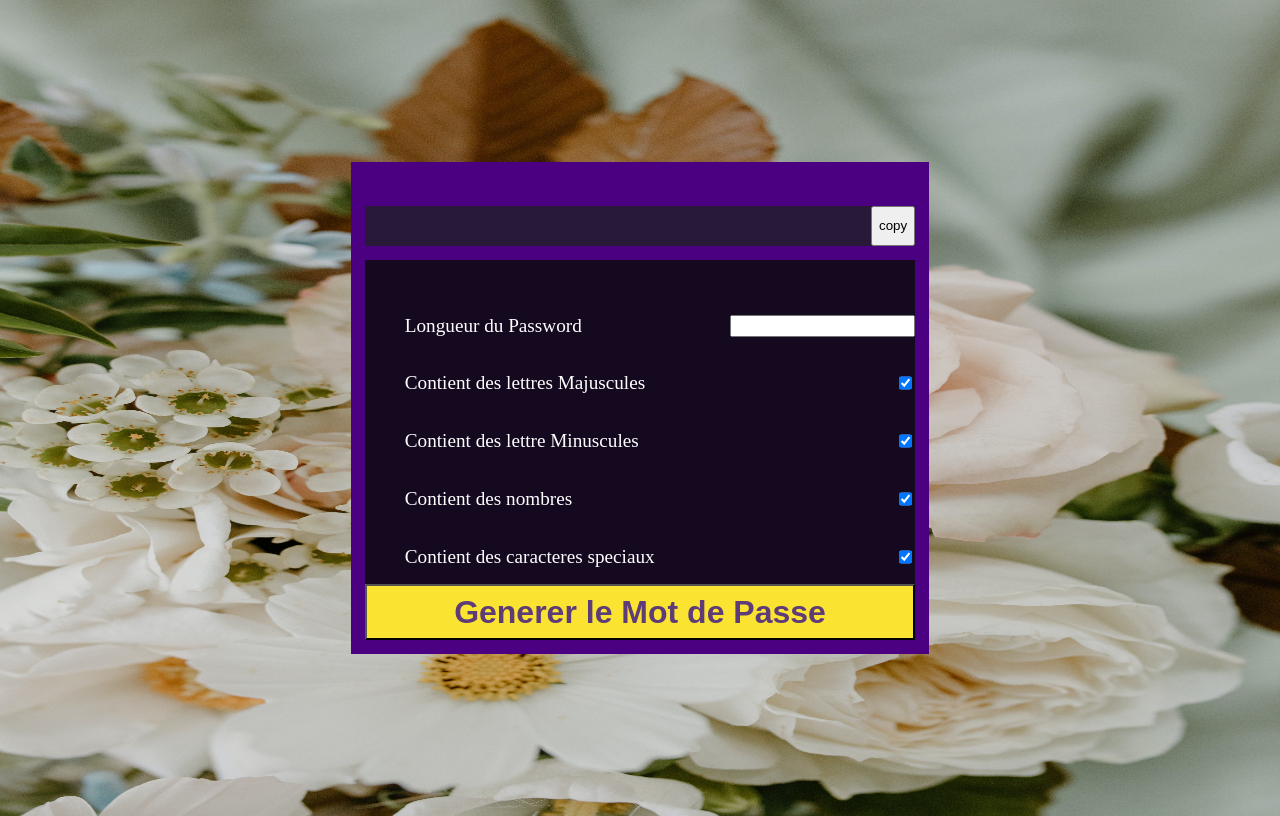
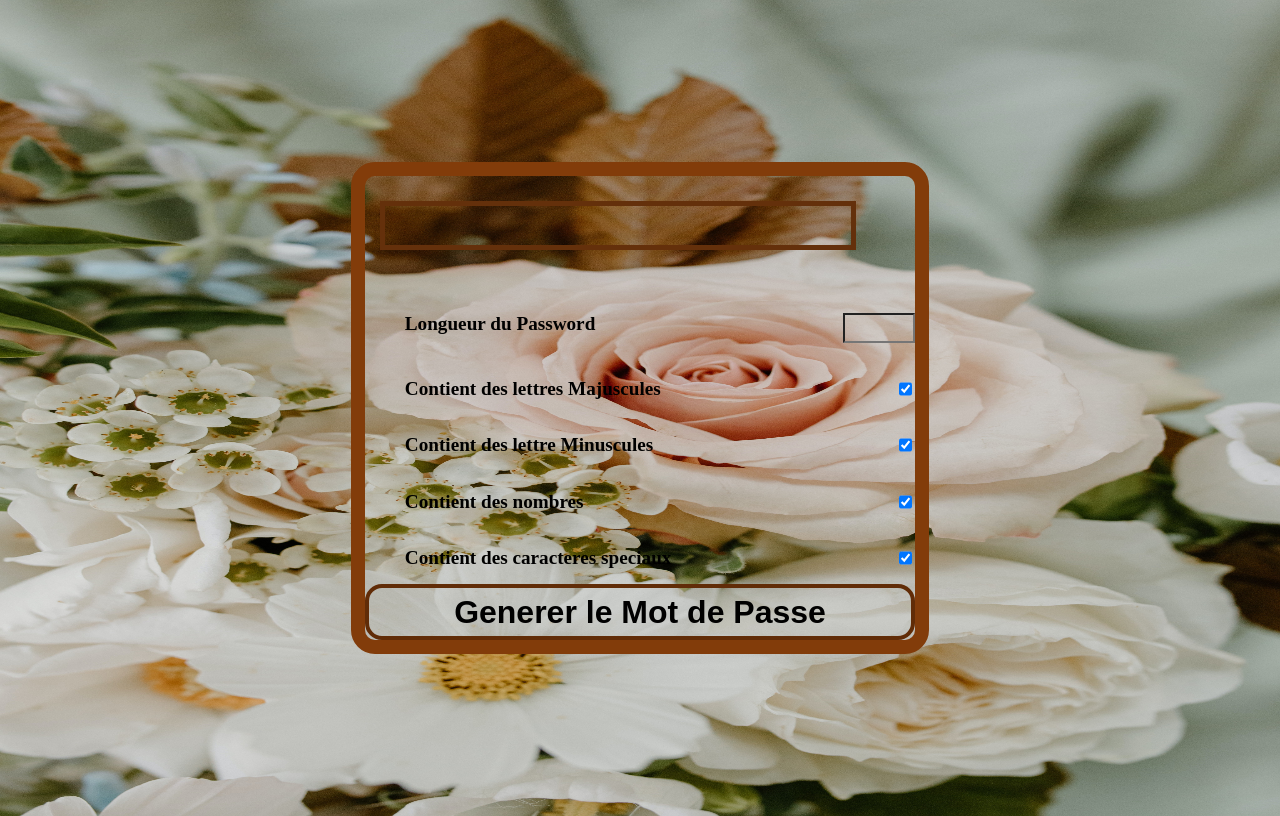
Before and after one commit to Awa425/TP_JavaScript, a PHP site: page /tp3/index.html in a window 1280 px wide. Run offline with PHP 8.4, Linux system fonts and the light colour scheme.

Commit message:
commit 7

```diff
--- a/formulaire/script.js
+++ b/formulaire/script.js
@@ -0,0 +1,3 @@
+const input = document.querySelectorAll('input')
+const formControl = input.parentElement;
+console.log(formControl);
--- a/index.html
+++ b/index.html
@@ -8,7 +8,7 @@
     <title>Document</title>
 </head>
 <body>
-    <h1>WELCOM</h1>
+    <h1>WELCOME</h1>
     <ul>
         <a href="./tp1/">TP1</a>
         <a href="./tp2/">TP2</a>
--- a/tp3/index.html
+++ b/tp3/index.html
@@ -11,7 +11,7 @@
     <div class="container">
         <div class="head">
             <input type="text" id="pass">
-            <button id="btn_copy">copy</button>
+            <button id="btn_copy" class="visible">copy</button>
         </div>
         <div class="center">
             <ul>
--- a/tp3/style.css
+++ b/tp3/style.css
@@ -13,8 +13,8 @@ body{
     height: 58vh;
     display: grid;
     grid-template-rows: 18% 1fr 12%;
-    background-color: indigo;
-    border: 14px solid indigo;
+    border: 14px solid #823c0a;
+border-radius: 24px;
 }
 .container .head{
     display: flex;
@@ -22,22 +22,31 @@ body{
     align-self: center;
     margin-top: 1rem;
     z-index: 1;
-    background-color: #8552aa;
-    background-color: rgb(41, 25, 56);
-    color: white;
+    color: black;
+
     padding-left: 15px;
 }
 .container .head h1{
     text-align: center;
+    border: 14px solid chocolate;
 
 }
 .container .head button{
     height: 3em;
+    font-size: 1em;
+    border: 5px solid #672f07;
+    background: none;
+    font-weight: bold;
+    visibility: hidden;
 }
 .container .center{
-    background-color: #150920;
-    color: white;
+    color: black;
     font-size: 1.2em;
+}
+.container .center #long_pass{
+    background: none;
+    width: 5vw;
+    height: 3vh;
 }
 ul{
     display: flex;
@@ -45,6 +54,9 @@ ul{
     justify-content: space-evenly;
     height: 100%;
     list-style: none;
+}
+ul li{
+    font-weight: bold;
 }
 #a{
     width: 4vw;
@@ -54,6 +66,9 @@ ul{
     border: none;
     width: 100%;
     color: white;
+    font-size: 2em;
+    border: 5px solid #64300b;
+
 }
 
 .container .center ul li{
@@ -63,8 +78,9 @@ ul{
 .container .foot button{
     width: 100%;
     height: 100%;
-    background-color: rgb(251, 228, 49);
     font-size: 2em;
     font-weight: bold;
-    color: #5e3c77;
+    background: none;
+    border-radius: 17px;
+border: 4px solid #612c07;
 }
```
Also changed, not shown: formulaire/index.php (+21 -4 lines), tp3/script1.js (+37 -19 lines).
